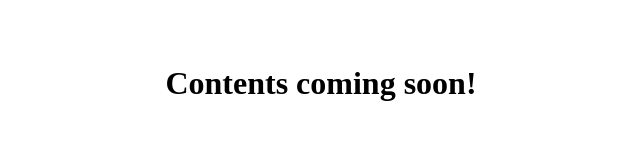
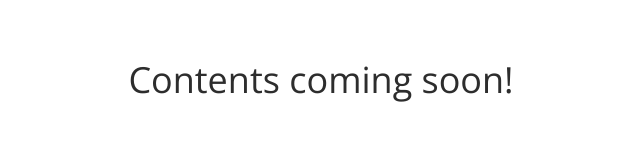
Before and after one commit to gokeji/Website, a website: page public/index.html in a window 1280 px wide. Shown: the whole page, without its empty margins (319-959 px from the left). Drawn offline with nearby package versions, Linux system fonts and the light colour scheme.

Commit message:
fixed temporary index.html

```diff
--- a/public/index.html
+++ b/public/index.html
@@ -5,7 +5,7 @@
 	<title>Kaijian Gao</title>
     <meta name="viewport" content="width=device-width, initial-scale=1.0">
     <!-- <link href="bootstrap/css/bootstrap.min.css" rel="stylesheet" media="screen"> -->
-    <link href="bootstrap/css/bootstrap-spacegray2.3.2.min.css" rel="stylesheet" media="screen">
+    <link href="bootstrap/css/bootstrap-spacegray.min.css" rel="stylesheet" media="screen">
     <link rel="shortcut icon" type="image/x-icon" href="images/favicon.ico">
 	<script src="http://code.jquery.com/jquery.js"></script>
 	<!--<script src="js/jquery-1.10.2.min.js"></script> -->
```
